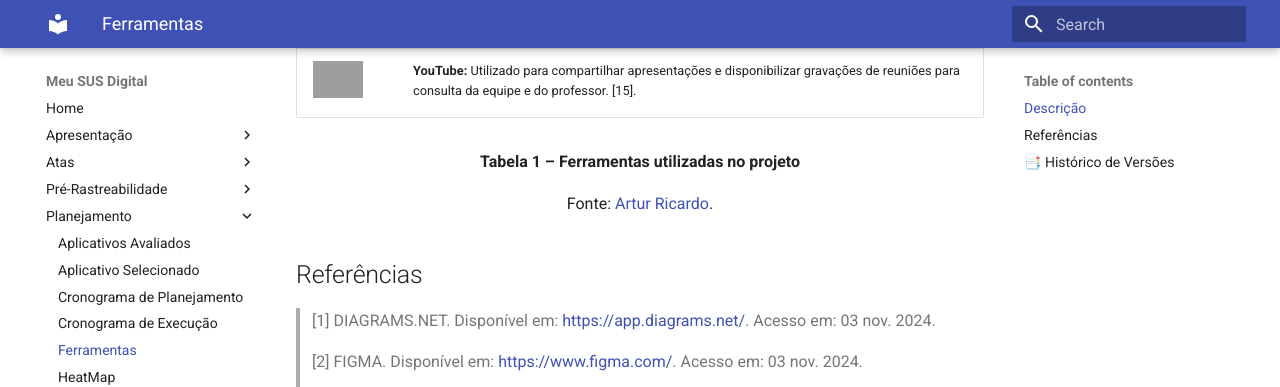
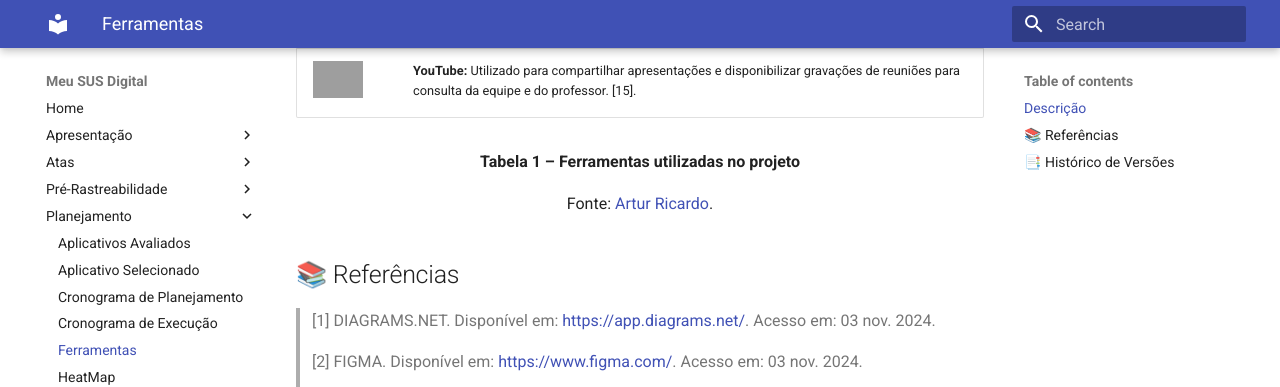
Before and after one commit to Requisitos-de-Software/2024.2-MeuSUSDigital, an MkDocs documentation site: the page built from docs/planejamento/ferramentas.md, in a window 1280 px wide and 900 px high, scrolled down 1389 px. Shown: the top 387 px of the window. Built offline with MkDocs 1.6.1 and Material for MkDocs 9.7.7, drawn with Linux system fonts in a browser that asks for light colours; grey boxes are pictures that could not be loaded.

```diff
--- a/docs/planejamento/ferramentas.md
+++ b/docs/planejamento/ferramentas.md
@@ -80,7 +80,7 @@ Este documento trata da descrição de diversas ferramentas que foram selecionad
   <p>Fonte: <a href="https://github.com/algorithmorphic">Artur Ricardo</a>.</p>
 </div>
 
-## Referências
+## 📚 Referências
 
 > [1] DIAGRAMS.NET. Disponível em: [https://app.diagrams.net/](https://app.diagrams.net/). Acesso em: 03 nov. 2024.
 >
@@ -112,6 +112,8 @@ Este documento trata da descrição de diversas ferramentas que foram selecionad
 >
 > [15] YOUTUBE. Disponível em: [https://about.youtube/](https://about.youtube/). Acesso em: 03 nov. 2024.
 
+
+
 ## 📑 Histórico de Versões
 
 | Versão | Descrição | Autor(es) | Data de Produção | Revisor(es) | Data de Revisão |
```
